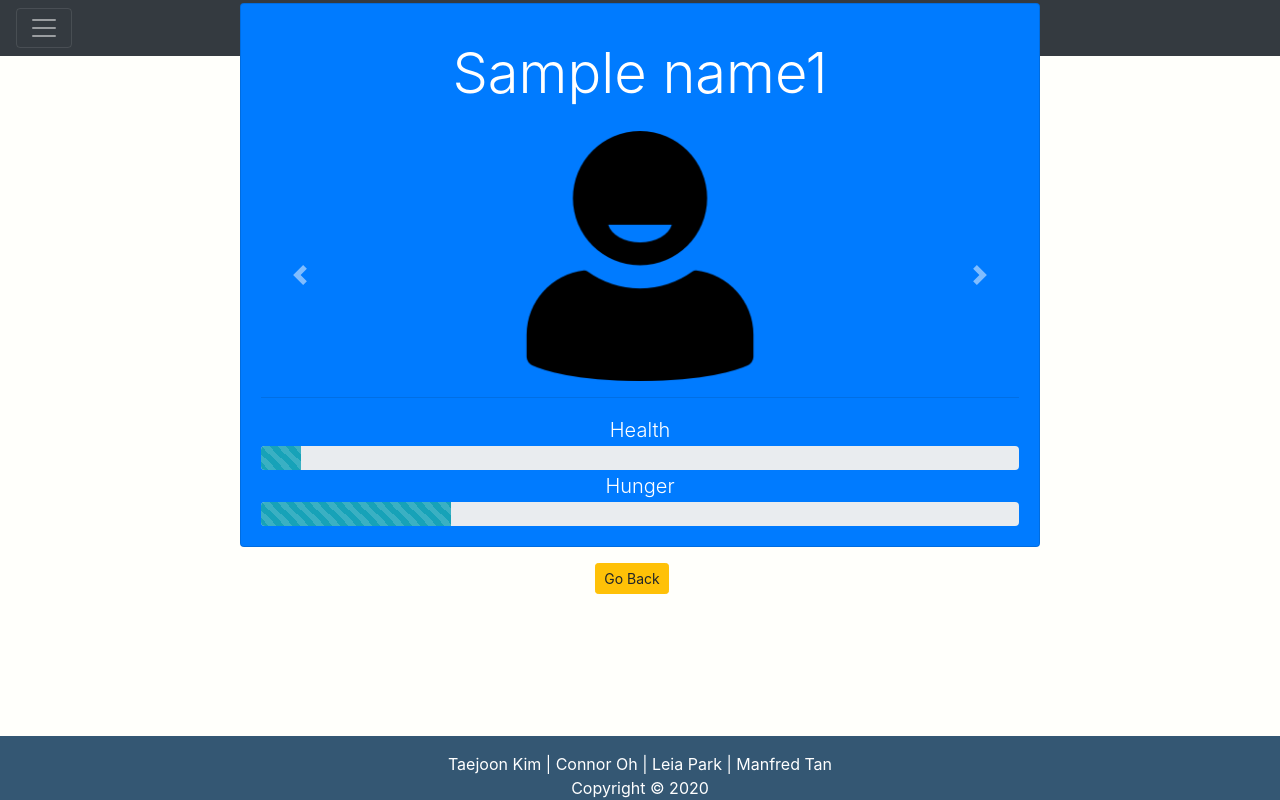
After one commit to tkim00/Fredman__kimT-ohC-parkL-tamM, a Flask app: template templates/crewstats.html in a window 1280 px wide. The commit adds this page. Run offline with Flask 2, Linux system fonts and the light colour scheme; the template is opened without the code that fills it: most values are stand-ins (such as "Sample title", 1, 10 or a date in 2020); some libraries are stand-ins or nearby versions.

Commit message:
fixed crewstats screen with the capabilities of implementing game code

```diff
--- a/app.py
+++ b/app.py
@@ -68,10 +68,10 @@ def start():
 def logout():
     return redirect(url_for('login'))
 
-@app.route("/stats")
+@app.route("/crewstats")
 def stats():
     if('username' in session and 'password' in session):
-        return render_template('stats.html')
+        return render_template('crewstats.html')
     return(redirect(url_for("login")))
 
 @app.route("/")
--- /dev/null
+++ b/templates/crewstats.html
@@ -0,0 +1,122 @@
+{% extends "base.html" %}
+
+{% block text %}
+<div class="container-fluid">
+  <div class="row">
+    <div class="col-sm"></div>
+    <div class="col-sm">
+      <div id="carouselExampleControls" class="carousel slide" data-ride="carousel"  style="width: 800px;">
+        <div class="carousel-inner">
+
+
+          <div class="carousel-item active">
+            <div class="bg-primary card text-center" style="width: 800px; height: auto;">
+              <div class="card-body text-white">
+                <h1 class="display-4 py-3"> {{name1}} </h1>
+                <img src="../static/images/person.png" alt="person 1" style="width: 250px; height: 250px">
+                <hr>
+                <div class="text-white lead py-3" >Health</div>
+                <div class="progress pb-4">
+                  <div class="progress-bar progress-bar-striped bg-info pb-4" role="progressbar" aria-valuenow="0" aria-valuemin="0" aria-valuemax="100" style="padding: 20px;"></div>
+                </div>
+                <div class="text-white lead py-3">Hunger</div>
+                <div class="progress pb-4">
+                  <div class="progress-bar progress-bar-striped bg-info pb-4" role="progressbar" style="width: 25%; padding: 20px;" aria-valuenow="25" aria-valuemin="0" aria-valuemax="100" style="padding: 20px;"></div>
+                </div>
+              </div>
+            </div>
+          </div>
+
+
+          <div class="carousel-item">
+            <div class="bg-secondary card text-center" style="width: 800px; height: auto;">
+              <div class="card-body text-white">
+                <h1 class="display-4 py-3"> {{name2}} </h1>
+                <img src="../static/images/person.png" alt="person 2" style="width: 250px; height: 250px">
+                <hr>
+                <div class="text-white lead py-3" >Health</div>
+
+                <div class="progress pb-4">
+                  <div class="progress-bar progress-bar-striped bg-info pb-4" role="progressbar" aria-valuenow="0" aria-valuemin="0" aria-valuemax="100" style="padding: 20px;"></div>
+                </div>
+                <div class="text-white lead py-3" >Hunger</div>
+
+                <div class="progress pb-4">
+                  <div class="progress-bar progress-bar-striped bg-info pb-4" role="progressbar" style="width: 25%; padding: 20px;" aria-valuenow="25" aria-valuemin="0" aria-valuemax="100" style="padding: 20px;"></div>
+                </div>
+              </div>
+            </div>
+          </div>
+
+
+          <div class="carousel-item">
+            <div class="bg-success card text-center" style="width: 800px; height: auto;">
+              <div class="card-body text-white">
+                <h1 class="display-4 py-3"> {{name3}} </h1>
+                <img src="../static/images/person.png" alt="person 3" style="width: 250px; height: 250px">
+                <hr>
+                <div class="text-white lead py-3" >Health</div>
+
+                <div class="progress pb-4">
+                  <div class="progress-bar progress-bar-striped bg-info pb-4" role="progressbar" aria-valuenow="0" aria-valuemin="0" aria-valuemax="100" style="padding: 20px;"></div>
+                </div>
+                <div class="text-white lead py-3" >Hunger</div>
+
+                <div class="progress pb-4">
+                  <div class="progress-bar progress-bar-striped bg-info pb-4" role="progressbar" style="width: 25%; padding: 20px;" aria-valuenow="25" aria-valuemin="0" aria-valuemax="100" style="padding: 20px;"></div>
+                </div>
+              </div>
+            </div>
+          </div>
+
+
+          <div class="carousel-item">
+            <div class="bg-danger card text-center" style="width: 800px; height: auto;">
+              <div class="card-body text-white">
+                <h1 class="display-4 py-3"> {{name4}} </h1>
+                <img src="../static/images/person.png" alt="person 4" style="width: 250px; height: 250px">
+                <hr>
+                <div class="text-white lead py-3" >Health</div>
+
+                <div class="progress pb-4">
+                  <div class="progress-bar progress-bar-striped bg-info pb-4" role="progressbar" aria-valuenow="0" aria-valuemin="0" aria-valuemax="100" style="padding: 20px;"></div>
+                </div>
+                <div class="text-white lead py-3" >Hunger</div>
+
+                <div class="progress pb-4">
+                  <div class="progress-bar progress-bar-striped bg-info pb-4" role="progressbar" style="width: 25%; padding: 20px;" aria-valuenow="25" aria-valuemin="0" aria-valuemax="100" style="padding: 20px;"></div>
+                </div>
+              </div>
+            </div>
+          </div>
+
+
+        </div>
+        <a class="carousel-control-prev" href="#carouselExampleControls" role="button" data-slide="prev">
+          <span class="carousel-control-prev-icon" aria-hidden="true"></span>
+          <span class="sr-only">Previous</span>
+        </a>
+        <a class="carousel-control-next" href="#carouselExampleControls" role="button" data-slide="next">
+          <span class="carousel-control-next-icon" aria-hidden="true"></span>
+          <span class="sr-only">Next</span>
+        </a>
+      </div>
+    </div>
+    <div class="col-sm"></div>
+  </div>
+</div>
+{% endblock %}
+
+{% block buttons %}
+<div class="container d-block justify-content-center">
+  <div class="row">
+    <div class="col-sm"></div>
+    <div class="col-sm">
+      <form action="/start" method="GET">
+        <button class="btn btn-sm btn-warning mt-3 mr-3" type="submit" align="center">Go Back</button>
+      </form>
+    </div>
+    <div class="col-sm"></div>
+  </div>
+</div>
+{% endblock %}
```
Also changed, not shown: templates/gamescreen.html (+8 -3 lines), templates/stats.html (deleted, +0 -128 lines).
